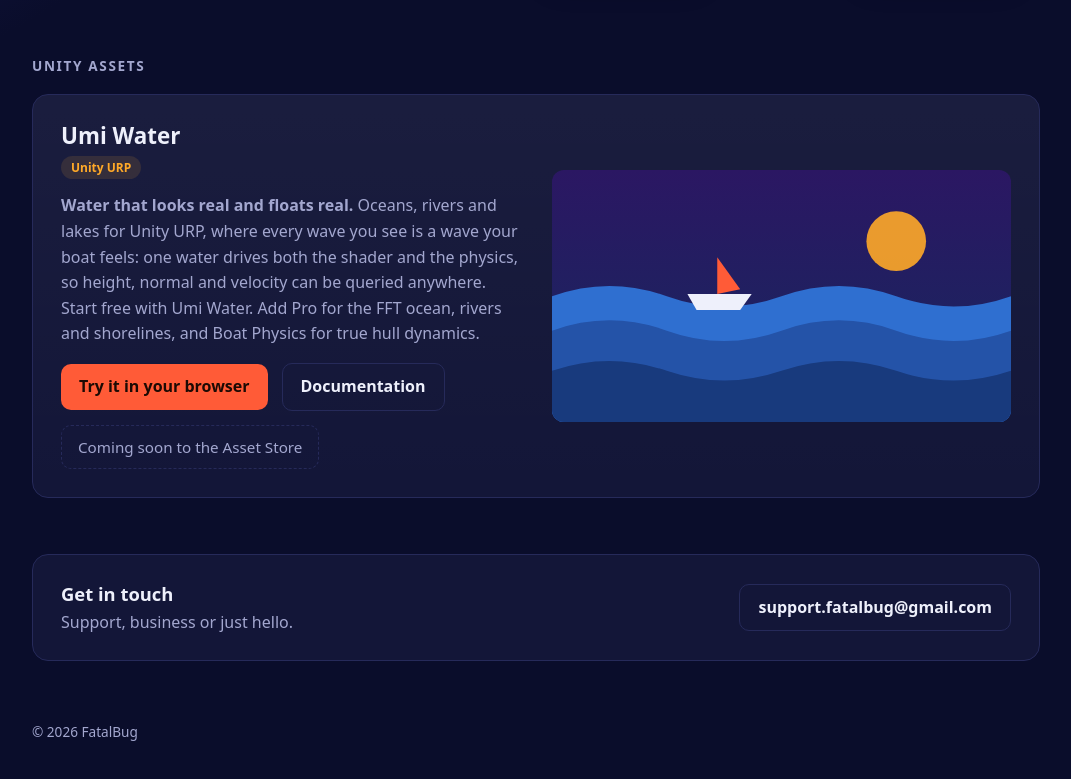
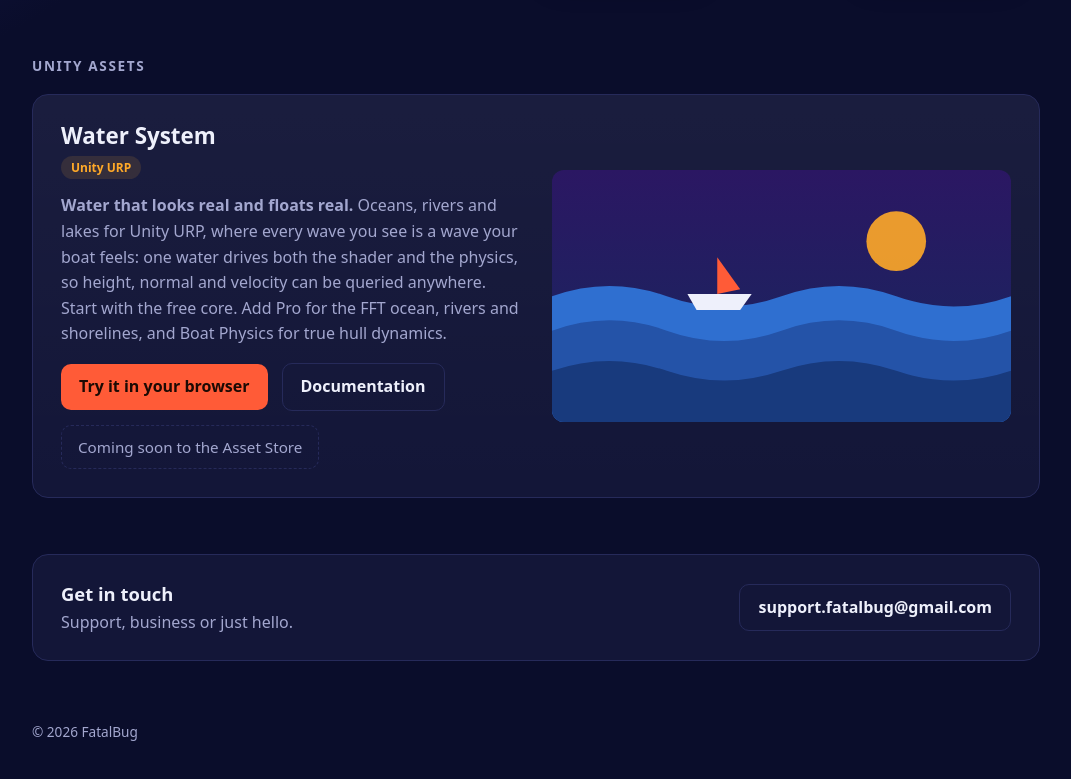
Before and after one commit to Vagonn/vagonn.github.io, a plain HTML site: page index.html in a window 1280 px wide. Shown: the part 876-1655 px from the top of the page, without its empty margins (104-1175 px from the left). Drawn offline with Linux system fonts and the light colour scheme.

Commit message:
Landing page: generic Water System name until the Asset Store release, docs link to /water/

```diff
--- a/index.html
+++ b/index.html
@@ -158,14 +158,14 @@ footer{padding:32px 0 40px;color:var(--muted);font-size:.85rem}
     <div>
       <div class="head">
         <div>
-          <h3>Umi Water</h3>
+          <h3>Water System</h3>
           <div class="tags"><span class="tag">Unity URP</span></div>
         </div>
       </div>
-      <p><strong>Water that looks real and floats real.</strong> Oceans, rivers and lakes for Unity URP, where every wave you see is a wave your boat feels: one water drives both the shader and the physics, so height, normal and velocity can be queried anywhere. Start free with Umi Water. Add Pro for the FFT ocean, rivers and shorelines, and Boat Physics for true hull dynamics.</p>
+      <p><strong>Water that looks real and floats real.</strong> Oceans, rivers and lakes for Unity URP, where every wave you see is a wave your boat feels: one water drives both the shader and the physics, so height, normal and velocity can be queried anywhere. Start with the free core. Add Pro for the FFT ocean, rivers and shorelines, and Boat Physics for true hull dynamics.</p>
       <div class="actions">
         <a class="btn" href="https://demo.fatalbug.dev">Try it in your browser</a>
-        <a class="btn ghost" href="https://docs.fatalbug.dev/umi-water/">Documentation</a>
+        <a class="btn ghost" href="https://docs.fatalbug.dev/water/">Documentation</a>
         <span class="soon">Coming soon to the Asset Store</span>
       </div>
     </div>
```
